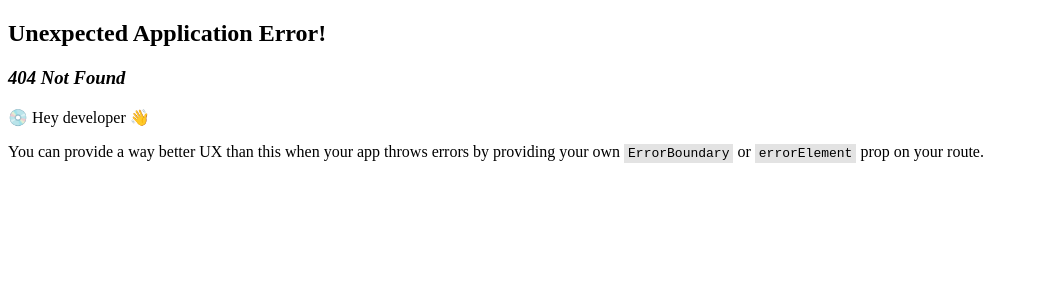
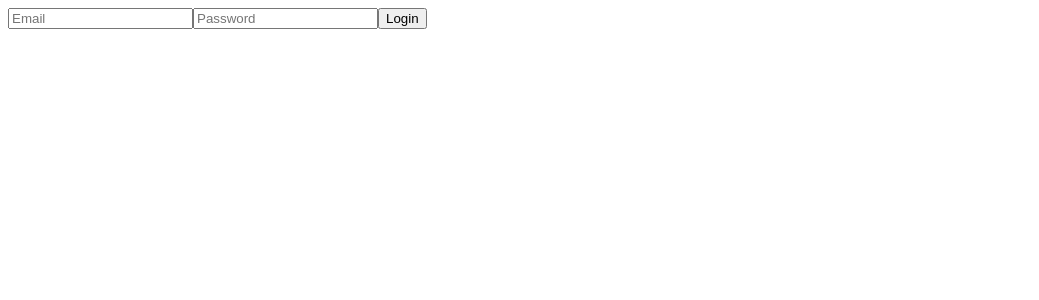
Before and after one commit to bridgetorr17/TripPlanner-React, a React (Vite) app: page /login in a window 1280 px wide. Before the commit this address had no page. Shown: the top 300 px of the page, without its empty margins (0-1039 px from the left). Built offline with nearby package versions, Linux system fonts and the light colour scheme.

Commit message:
login routing with react, JSON response from api

```diff
--- a/package.json
+++ b/package.json
@@ -29,6 +29,7 @@
     "react": "^19.1.0",
     "react-dom": "^19.1.0",
     "react-router-dom": "^7.6.3",
+    "react-toastify": "^11.0.5",
     "validator": "^13.15.15"
   },
   "repository": {
--- a/src/App.jsx
+++ b/src/App.jsx
@@ -3,13 +3,33 @@ import {  Route,
           createRoutesFromElements,
           RouterProvider } from 'react-router-dom'
 import LandingPage from "./pages/LandingPage";
+import LoginPage from './pages/LoginPage';
+import DashboardPage from './pages/DashboardPage';
+import { useNavigate } from "react-router-dom";
+import PageWrapper from './components/PageWrapper';
 
 const App = () => {
+    //Login POST
+    const loginAttempt = async (loginInfo) => {
+
+        const res = await fetch('/api/login', {
+            method: 'POST',
+            headers: {
+                'Content-Type': 'application/json'
+            },
+            body: JSON.stringify(loginInfo)
+        });
+
+        const result = await res.json();
+        return result;
+    }
 
     const router = createBrowserRouter(
         createRoutesFromElements(
-            <Route path='/'>
+            <Route path='/' element={<PageWrapper />}>
                 <Route index element={<LandingPage />} />
+                <Route path='/login' element={<LoginPage loginAttempt={loginAttempt}/>} />
+                <Route path='/dashboard' element={<DashboardPage/>} />
             </Route>
         )
     )
--- /dev/null
+++ b/src/components/PageWrapper.jsx
@@ -0,0 +1,14 @@
+import { Outlet } from "react-router-dom";
+import 'react-toastify/dist/ReactToastify.css';
+import { ToastContainer } from "react-toastify";
+
+const PageWrapper = () => {
+    return (
+        <>
+            <ToastContainer />
+            <Outlet />
+        </>
+    )
+}
+
+export default PageWrapper;
--- /dev/null
+++ b/src/pages/DashboardPage.jsx
@@ -0,0 +1,9 @@
+const DashboardPage = () => {
+    return (
+        <>
+            <h1>DASBOARD</h1>
+        </>
+    )
+}
+
+export default DashboardPage;
--- /dev/null
+++ b/src/pages/LoginPage.jsx
@@ -0,0 +1,50 @@
+import { useState } from "react";
+import { useNavigate } from "react-router-dom";
+import { toast } from "react-toastify";
+
+const LoginPage = ({loginAttempt}) => {
+
+    const [email, setEmail] = useState('');
+    const [password, setPassword] = useState('');
+    const [message, setMessage] = useState('');
+    const navigate = useNavigate();
+
+    const submitForm = async (e) => {
+        e.preventDefault();
+
+        const loginAttemptInfo = {
+            email,
+            password
+        }
+
+        const result = await loginAttempt(loginAttemptInfo);
+
+        const nav = result.success ? '/dashboard' : '/login';
+
+        if(!result.success) toast.error(result.message);
+
+        return navigate(nav);
+    }
+
+    return (
+        <>
+            <form onSubmit={submitForm}>
+                <input
+                    id="email"
+                    name="email"
+                    placeholder="Email"
+                    value={email}
+                    onChange={(e) => setEmail(e.target.value)} />
+                <input
+                    id="password"
+                    name="password"
+                    placeholder="Password"
+                    value={password}
+                    onChange={(e) => setPassword(e.target.value)} />
+                <button type="submit">Login</button>
+            </form>
+        </>
+    )
+}
+
+export default LoginPage;
```
Also changed, not shown: controllers/auth.js (+13 -6 lines), 1 other file (tests, documents, lock files or other folders).
